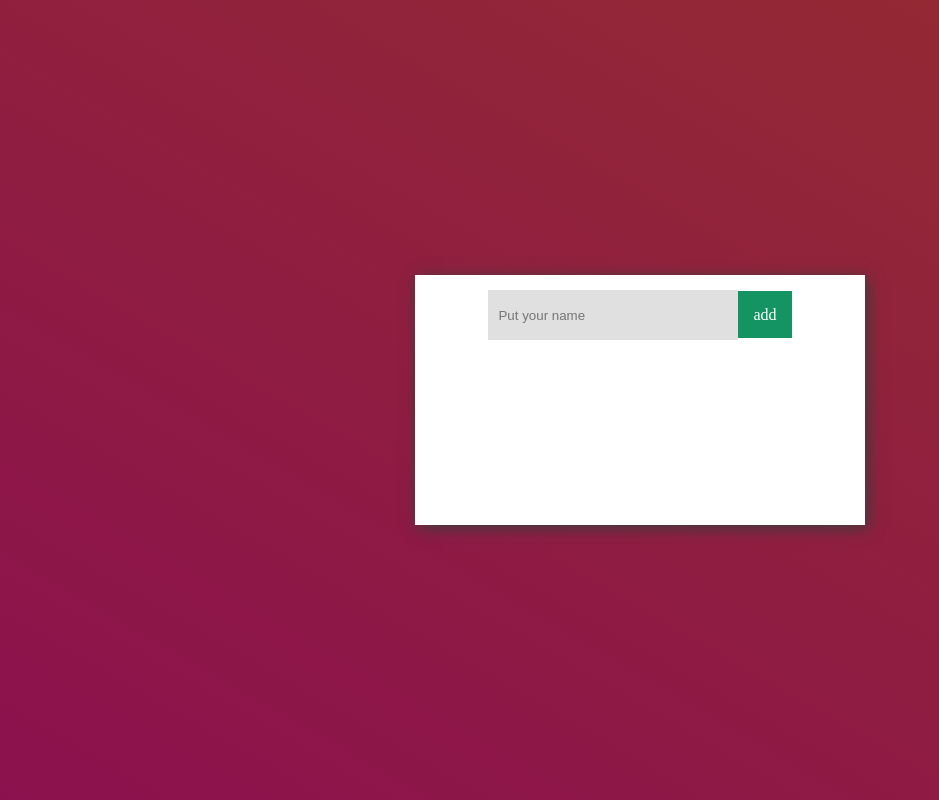
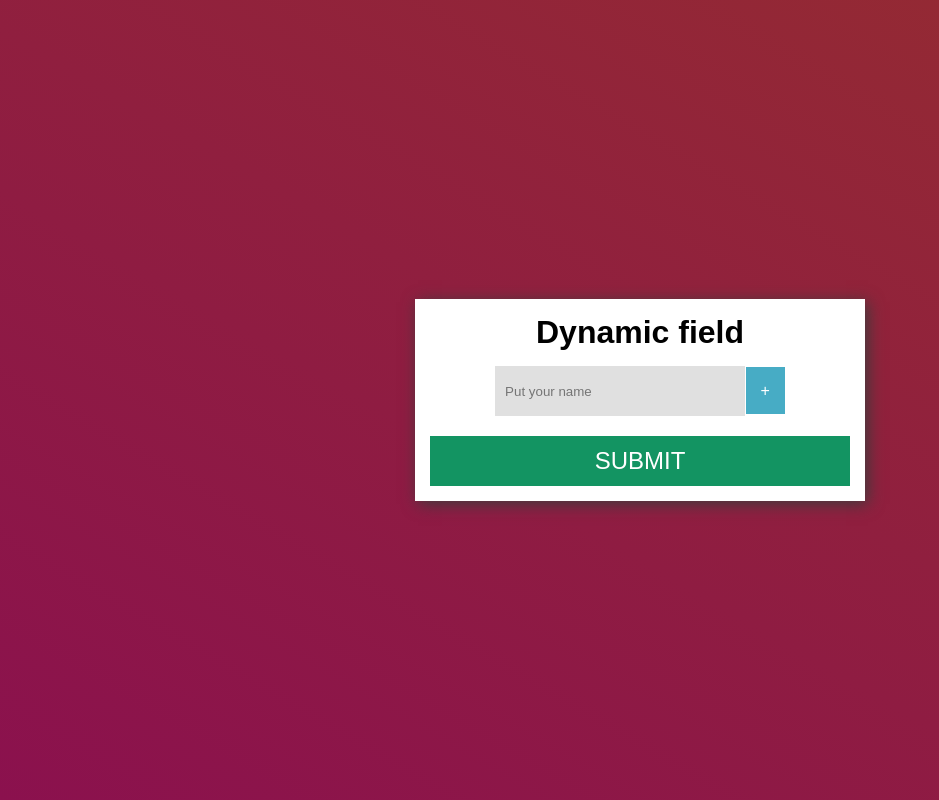
Before and after one commit to celestinolg/dinamicInput, a PHP site: page / in a window 1280 px wide. Shown: the whole page, without its empty margins (0-939 px from the left). Run offline with PHP 8.4, Linux system fonts and the light colour scheme.

Commit message:
submited value

```diff
--- a/assets/css/style.css
+++ b/assets/css/style.css
@@ -18,15 +18,22 @@ body {
   flex-direction: column;
   justify-content: center;
   align-items: center;
+  font-family: sans-serif;
 }
 
 .box {
   width: 450px;
-  min-height: 250px;
+  min-height: 150px;
   background-color: #ffffff;
   text-align: center;
   padding: 15px;
   box-shadow: 3px 3px 15px 0px #3c3c3c;
+}
+
+#form{
+  margin: 15px 0 15px 0;
+max-height: 350px;
+overflow-y: scroll;
 }
 
 .input-box{
@@ -46,7 +53,7 @@ body {
 .btn-add {
   margin-left: -4px;
   padding: 15px;
-  background-color: #139462;
+  background-color: #47acc5;
   text-decoration: none;
   border: none;
   cursor: pointer;
@@ -56,9 +63,21 @@ body {
 .btn-rem {
   margin-left: -4px;
   padding: 15px;
-  background-color: #ff006a;
+  background-color: #b1004a;
   text-decoration: none;
   border: none;
   cursor: pointer;
   color: #ffffff;
 }
+
+.btn{
+  width: 100%;
+  height: 50px;
+  background-color: #139462;
+  text-decoration: none;
+  border: none;
+  cursor: pointer;
+  color: #ffffff;
+  font-size: 18pt;
+  text-transform: uppercase;
+}
--- a/assets/js/js.js
+++ b/assets/js/js.js
@@ -1,8 +1,12 @@
-const form = document.getElementById("form");
-document.getElementById("add").onclick = () => {
+const elemento = (s) => document.querySelector(s);
+let count = 1;
+elemento("#add").onclick = () => {
 
-    form.append(`<div class="input-box">
-    <input type="text" name="name[]" placeholder="Put your name" minlength="2">
-    <a class="btn-add" id="add">add</a>
-</div>`);
-}
+    let div = document.createElement("div");
+    div.className = "input-box";
+    div.id = `div${count}`;
+    div.innerHTML = `<input type="text" name="name[]" placeholder="Put your name" minlength="2">
+    <a class="btn-rem" id="rem${count}" title="remove">X</a>`;
+    elemento("#form").append(div);
+    count++;
+};
--- a/index.html
+++ /dev/null
@@ -1,24 +0,0 @@
-<!DOCTYPE html>
-<html lang="en">
-
-<head>
-    <meta charset="UTF-8">
-    <meta name="viewport" content="width=device-width, initial-scale=1.0">
-    <title>Dinamic Input</title>
-    <link rel="stylesheet" href="assets/css/style.css">
-</head>
-
-<body>
-    <div class="box">
-
-        <form action="" method="post" id="form">
-            <div class="input-box">
-                <input type="text" name="name[]" placeholder="Put your name" minlength="2">
-                <a class="btn-add" id="add">add</a>
-            </div>
-        </form>
-
-    </div>
-</body>
-<script src="assets/js/js.js"></script>
-</html>
--- /dev/null
+++ b/index.php
@@ -0,0 +1,29 @@
+<!DOCTYPE html>
+<html lang="en">
+
+<head>
+    <meta charset="UTF-8">
+    <meta name="viewport" content="width=device-width, initial-scale=1.0">
+    <title>Dinamic Input</title>
+    <link rel="stylesheet" href="assets/css/style.css">
+</head>
+
+<body>
+    <div class="box">
+        <h1>Dynamic field</h1>
+        <form action="process.php" method="post" >
+            <div id="form">
+                <div class="input-box">
+                    <input type="text" name="name[]" placeholder="Put your name" minlength="2">
+                    <a class="btn-add" id="add" title="Add">+</a>
+                </div>
+
+            </div>
+            <button type="submit" class="btn">Submit</button>
+        </form>
+
+    </div>
+</body>
+<script src="assets/js/js.js"></script>
+
+</html>
```
Also changed, not shown: process.php (added, +8 -0 lines).
